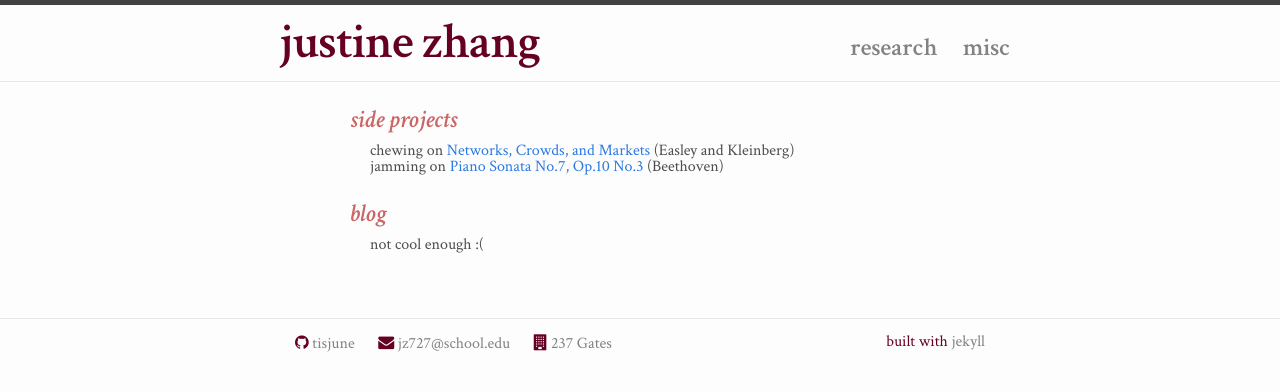
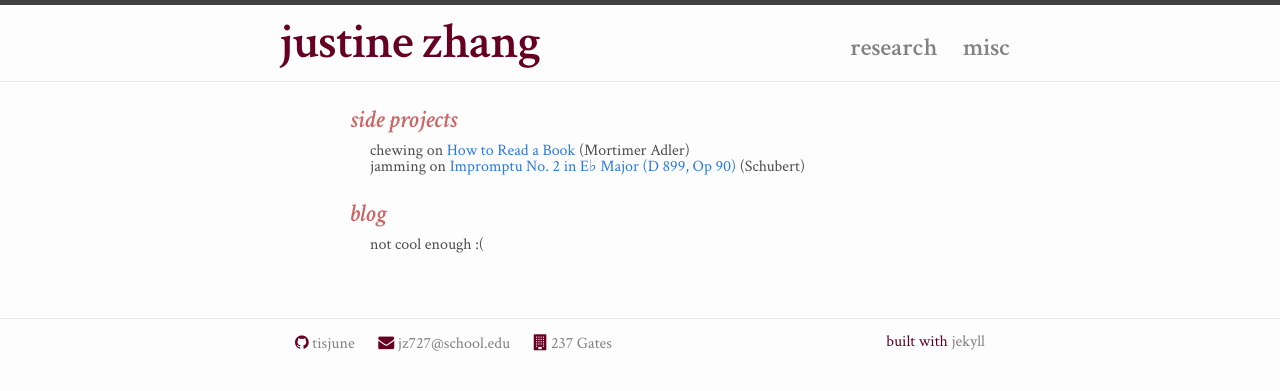
Before and after one commit to tisjune/tisjune.github.io, a Jekyll site: the page built from misc.html, in a window 1280 px wide. Shown: the top 391 px of the page. Built offline with Jekyll 4.4.1, drawn with Linux system fonts in a browser that asks for light colours; nearby versions of some CDN libraries.

Commit message:
actually changed jams

```diff
--- a/misc.html
+++ b/misc.html
@@ -8,9 +8,9 @@ permalink: /misc/
 	<div class="textbox">
 	  <h2 class="section-head">side projects</h2>
 	  <div class="section-text">
-	    <p>chewing on <a href="http://www.cs.cornell.edu/home/kleinber/networks-book/" target="_blank">Networks, Crowds, and Markets</a> (Easley and Kleinberg)
+	    <p>chewing on <a href="https://www.amazon.com/How-Read-Book-Intelligent-Touchstone/dp/0671212095" target="_blank">How to Read a Book</a> (Mortimer Adler)
 	    <br>
-	    jamming on <a href="http://imslp.org/wiki/Piano_Sonata_No.7,_Op.10_No.3_(Beethoven,_Ludwig_van)" target="_blank">Piano Sonata No.7, Op.10 No.3</a> (Beethoven)
+	    jamming on <a href="http://imslp.org/wiki/4_Impromptus,_D.899_(Schubert,_Franz)" target="_blank">Impromptu No. 2 in E♭ Major (D 899, Op 90)</a> (Schubert)
 	    <br><br></p>
 	  </div>
 	  <h2 class="section-head">blog</h2>
```
